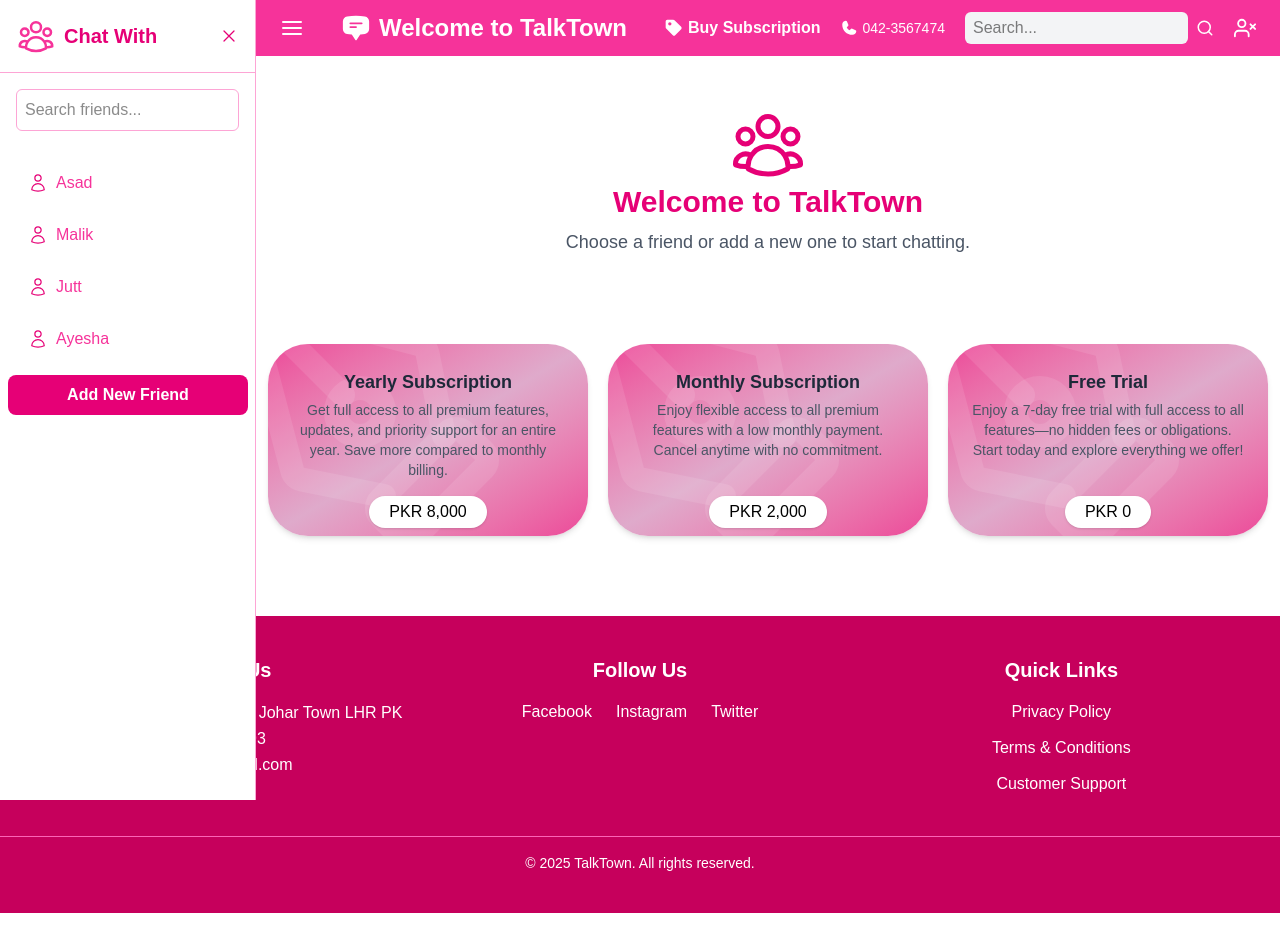
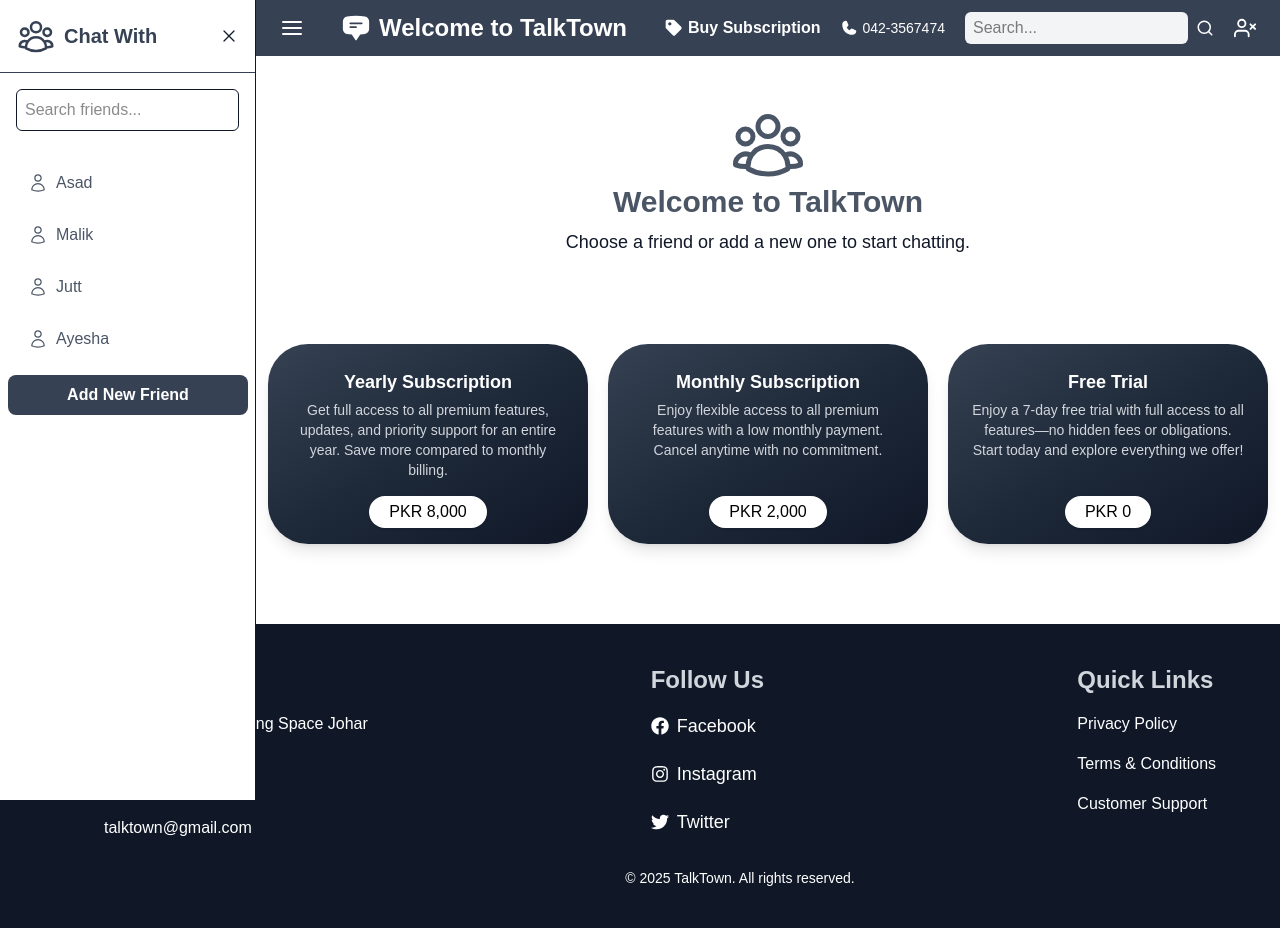
Before and after one commit to HusnainArif123/chatapp, a Next.js app: page /home in a window 1280 px wide. Built offline with nearby package versions, Linux system fonts and the light colour scheme.

Commit message:
chnage color schme

```diff
--- a/src/app/components/SubscriptionCard.tsx
+++ b/src/app/components/SubscriptionCard.tsx
@@ -18,15 +18,13 @@
   buttonText = "Go to case",
 }) => {
   return (
-    <div className="relative w-80 h-48 p-6 rounded-[40px] bg-gradient-to-br from-[#ec4899] via-[#DFAACB] to-[#ec4899] shadow-md overflow-hidden">
-      <Icon className="absolute w-72 h-72 text-white/10 -left-10 -top-16" />
-
+    <div className="relative w-80 h-50 p-6 rounded-[40px] bg-gradient-to-br from-gray-700 via-gray-800 to-gray-900 shadow-lg overflow-hidden">
       <div className="relative z-10 flex flex-col justify-between h-40">
         <div>
-          <h2 className="text-lg font-semibold text-gray-800 mb-1 truncate">
+          <h2 className="text-lg font-semibold text-white mb-1 truncate">
             {title}
           </h2>
-          <p className="text-sm text-gray-600 line-clamp-4">{description}</p>
+          <p className="text-sm text-gray-300 line-clamp-4">{description}</p>
         </div>
 
         <div className="mt-4">
--- a/src/app/components/footer.tsx
+++ b/src/app/components/footer.tsx
@@ -1,6 +1,7 @@
 "use client";
 
 import Link from "next/link";
+import { FaFacebook, FaInstagram, FaTwitter } from "react-icons/fa"; // Add icons for social media
 
 interface IProps {
   address: string;
@@ -10,61 +11,52 @@
 
 const Footer = ({ address, phoneNo, email }: IProps) => {
   return (
-    <footer className="bg-pink-700 text-white py-10 mt-20">
-      <div className="container max-w-screen-xl mx-auto px-6 grid grid-cols-1 md:grid-cols-3 gap-8 text-center md:text-left">
+    <div className="bg-gray-900 text-white py-10 mt-20">
+      <div className="container max-w-screen-xl mx-auto px-6 grid grid-cols-1 md:grid-cols-3 gap-12 text-center md:text-left">
         {/* Contact Info */}
-        <div>
-          <h3 className="text-xl flex justify-center font-semibold mb-4">
-            Contact Us
-          </h3>
-          <p className="text-base flex justify-center  leading-relaxed">
-            {address}
-          </p>
-          <p className="text-base flex justify-center  leading-relaxed">
-            {phoneNo}
-          </p>
-          <p className="text-base flex justify-center  leading-relaxed">
-            {email}
-          </p>
+        <div className="space-y-4 ml-20">
+          <h3 className="text-2xl font-semibold text-gray-300">Contact Us</h3>
+          <p>{address}</p>
+          <p>{phoneNo}</p>
+          <p>{email}</p>
         </div>
 
         {/* Social Media */}
-        <div>
-          <h3 className="text-xl font-semibold flex justify-center    mb-4">
-            Follow Us
-          </h3>
-          <div className="flex justify-center  gap-6 text-base">
+        <div className="space-y-4 ml-50">
+          <h3 className="text-2xl font-semibold text-gray-300">Follow Us</h3>
+          <div className="flex flex-col justify-center gap-5 text-lg ">
             <a
               href="#"
-              className="hover:text-gray-300 transition-colors duration-200"
+              className="hover:text-gray-300 transition-colors duration-200 flex items-center gap-2"
             >
+              <FaFacebook className="text-1xl" />
               Facebook
             </a>
             <a
               href="#"
-              className="hover:text-gray-300 transition-colors duration-200"
+              className="hover:text-gray-300 transition-colors duration-200 flex items-center gap-2"
             >
+              <FaInstagram className="text-1xl" />
               Instagram
             </a>
             <a
               href="#"
-              className="hover:text-gray-300 transition-colors duration-200"
+              className="hover:text-gray-300 transition-colors duration-200 flex items-center gap-2"
             >
+              <FaTwitter className="text-1xl" />
               Twitter
             </a>
           </div>
         </div>
 
         {/* Quick Links */}
-        <div>
-          <h3 className="text-xl font-semibold mb-4 flex justify-center ">
-            Quick Links
-          </h3>
-          <ul className="space-y-3 text-base ">
+        <div className="space-y-4 ml-50">
+          <h3 className="text-2xl font-semibold text-gray-300">Quick Links</h3>
+          <ul className="space-y-4 ">
             <li>
               <Link
                 href="/privacy-policy"
-                className="hover:text-gray-300 transition-colors duration-200 flex justify-center "
+                className="hover:text-gray-300 transition-colors duration-200"
               >
                 Privacy Policy
               </Link>
@@ -72,7 +64,7 @@
             <li>
               <Link
                 href="/terms"
-                className="hover:text-gray-300 transition-colors duration-200 flex justify-center "
+                className="hover:text-gray-300 transition-colors duration-200"
               >
                 Terms & Conditions
               </Link>
@@ -80,7 +72,7 @@
             <li>
               <Link
                 href="/support"
-                className="hover:text-gray-300 transition-colors duration-200 flex justify-center "
+                className="hover:text-gray-300 transition-colors duration-200"
               >
                 Customer Support
               </Link>
@@ -89,10 +81,10 @@
         </div>
       </div>
 
-      <div className="text-center text-sm mt-10 border-t border-pink-400 pt-4 flex justify-center ">
-        © 2025 TalkTown. All rights reserved.
+      <div className="text-center text-sm mt-5 pt-2 ml-50 ">
+        <p>© 2025 TalkTown. All rights reserved.</p>
       </div>
-    </footer>
+    </div>
   );
 };
 
--- a/src/app/components/header.tsx
+++ b/src/app/components/header.tsx
@@ -45,22 +45,22 @@
       <div
         className={`${
           isOpen ? "w-64" : "w-0"
-        } fixed top-0 left-0 h-screen bg-white border-r border-pink-300 transition-all duration-300 overflow-y-auto z-40`}
+        } fixed top-0 left-0 h-screen bg-white border-r border-gray-900 transition-all duration-300 overflow-y-auto z-40`}
       >
-        <div className="flex items-center justify-between p-4 border-b border-pink-300">
+        <div className="flex items-center justify-between p-4 border-b border-gray-700">
           <div className="gap-2 text-gray-700 flex flex-row items-center">
-            <UserGroupIcon className="h-10 w-10 text-pink-500 " />
-            <h2 className="text-xl font-bold text-pink-600">Chat With</h2>
+            <UserGroupIcon className="h-10 w-10 text-gray-700 " />
+            <h2 className="text-xl font-bold text-gray-700">Chat With</h2>
           </div>
           <button onClick={() => setIsOpen(false)}>
-            <XMarkIcon className="h-5 w-5 text-pink-600" />
+            <XMarkIcon className="h-5 w-5 text-gray-900" />
           </button>
         </div>
         <div className="p-4">
           <input
             type="text"
             placeholder="Search friends..."
-            className="w-full p-2 border border-pink-300 rounded-md focus:outline-none"
+            className="w-full p-2 border border-gray-900 rounded-md focus:outline-none"
           />
         </div>
         <ul className="mt-4 px-5 space-y-3">
@@ -68,17 +68,17 @@
             <li key={i}>
               <Link
                 href={`/${name.toLowerCase()}`}
-                className="rounded  text-pink-500 "
+                className="rounded  text-gray-600 "
               >
-                <div className="flex p-2 gap-2 items-center hover:bg-pink-300 cursor-pointer">
-                  <UserIcon className="h-5 w-5 text-pink-600" />
+                <div className="flex p-2 gap-2 items-center hover:bg-gray-300 cursor-pointer">
+                  <UserIcon className="h-5 w-5 text-gray-600" />
                   {name}
                 </div>
               </Link>
             </li>
           ))}
         </ul>
-        <button className="w-60 mt-4 ml-2 bg-pink-600 text-white font-semibold py-2 rounded-lg hover:bg-pink-700 transition duration-200 ease-in-out disabled:opacity-50 disabled:cursor-not-allowed">
+        <button className="w-60 mt-4 ml-2 bg-gray-700 text-white font-semibold py-2 rounded-lg hover:bg-gray-900 transition duration-200 ease-in-out disabled:opacity-50 disabled:cursor-not-allowed">
           Add New Friend
         </button>
       </div>
@@ -90,7 +90,7 @@
         }`}
       >
         {/* Header */}
-        <div className="bg-pink-500 text-white">
+        <div className="bg-gray-700 text-white">
           <div className="px-6 py-3 flex justify-between items-center">
             <button
               onClick={() => setIsOpen(!isOpen)}
@@ -135,11 +135,11 @@
 
         {/* Welcome Section (Reduce height of this section) */}
         <div className="flex flex-col items-center justify-center text-center py-12">
-          <UserGroupIcon className="h-20 w-40 text-pink-600 " />
-          <h1 className="text-3xl font-bold text-pink-600 mb-2">
+          <UserGroupIcon className="h-20 w-40 text-gray-600 " />
+          <h1 className="text-3xl font-bold text-gray-600 mb-2">
             Welcome to TalkTown
           </h1>
-          <p className="text-gray-600 text-lg">
+          <p className="text-gray-900 text-lg">
             Choose a friend or add a new one to start chatting.
           </p>
         </div>
--- a/src/app/login/page.tsx
+++ b/src/app/login/page.tsx
@@ -11,7 +11,7 @@
   const [buttonDisabled, setButtonDisabled] = useState(false);
 
   const loginData = {
-    title: "Welcome to Our  Chat App",
+    title: "Welcome to TalkTown",
     description:
       "Login and explore the amazing features we offer. Your journey begins here!",
   };
@@ -28,10 +28,10 @@
   };
 
   return (
-    <div className="min-h-screen flex justify-center items-center bg-pink-200 px-4">
+    <div className="min-h-screen flex justify-center items-center bg-gray-800  px-4">
       <div className="flex flex-col md:flex-row bg-white rounded-lg shadow-xl overflow-hidden w-full max-w-5xl">
         {/* Left Side */}
-        <div className="md:w-1/2 p-8 bg-pink-600 text-white flex flex-col justify-center items-center">
+        <div className="md:w-1/2 p-8 bg-gray-900 text-white flex flex-col justify-center items-center">
           <h1 className="text-3xl font-bold">{loginData.title}</h1>
           <p className="text-white/80 mt-4 text-center text-lg font-medium">
             {loginData.description}
@@ -40,7 +40,7 @@
 
         {/* Right Side */}
         <div className="md:w-1/2 p-8 flex flex-col justify-center bg-white">
-          <h2 className="text-2xl font-bold text-gray-800 mb-6 text-center">
+          <h2 className="text-2xl font-bold text-gray-900 mb-6 text-center">
             Login Now!
           </h2>
 
@@ -54,7 +54,7 @@
                 placeholder="Enter your email"
                 value={user.email}
                 onChange={(e) => setUser({ ...user, email: e.target.value })}
-                className="w-full mt-1 p-2 border border-gray-300 rounded-lg focus:outline-none focus:ring-2 focus:ring-pink-600"
+                className="w-full mt-1 p-2 border border-gray-900 rounded-lg focus:outline-none focus:ring-1 focus:ring-gray-900"
               />
             </div>
 
@@ -67,14 +67,14 @@
                 placeholder="Enter your password"
                 value={user.password}
                 onChange={(e) => setUser({ ...user, password: e.target.value })}
-                className="w-full mt-1 p-2 border border-gray-300 rounded-lg focus:outline-none focus:ring-2 focus:ring-pink-600"
+                className="w-full mt-1 p-2 border border-gray-900 rounded-lg focus:outline-none focus:ring-1 focus:ring-gray-900"
               />
             </div>
 
             <button
               disabled={buttonDisabled}
               onClick={handleLogin}
-              className="w-full bg-pink-600 text-white font-semibold py-2 px-4 rounded-lg hover:bg-pink-700 transition duration-200 ease-in-out disabled:opacity-50 disabled:cursor-not-allowed"
+              className="w-full bg-gray-900  text-white font-semibold py-2 px-4 rounded-lg hover:bg-gray-500 transition duration-200 ease-in-out disabled:opacity-50 disabled:cursor-not-allowed"
             >
               Login
             </button>
@@ -94,7 +94,7 @@
               Don’t have an account?{" "}
               <Link
                 href="/signup"
-                className="text-pink-600 font-bold hover:underline"
+                className="text-gray-500 font-bold hover:underline"
               >
                 Signup
               </Link>
--- a/src/app/signup/page.tsx
+++ b/src/app/signup/page.tsx
@@ -11,7 +11,7 @@
   const [buttonDisabled, setButtonDisabled] = useState(false);
 
   const loginData = {
-    title: "Welcome to Our  Chat App",
+    title: "Welcome to TalkTown",
     description:
       "Create an account and be part of our community. Unlock all the features waiting for you!",
   };
@@ -27,10 +27,10 @@
     }
   };
   return (
-    <div className="min-h-screen flex justify-center items-center bg-pink-200 px-4">
+    <div className="min-h-screen flex justify-center items-center bg-gray-800  px-4">
       <div className="flex flex-col md:flex-row bg-white rounded-lg shadow-xl overflow-hidden w-full max-w-5xl">
         {/* Left Side */}
-        <div className="md:w-1/2 p-8 bg-pink-600 text-white flex flex-col justify-center items-center">
+        <div className="md:w-1/2 p-8  bg-gray-900 text-white flex flex-col justify-center items-center">
           <h1 className="text-3xl font-bold">{loginData.title}</h1>
           <p className="text-white/80 mt-4 text-center text-lg font-medium">
             {loginData.description}
@@ -53,7 +53,7 @@
                 placeholder="Enter your fullname"
                 value={user.userName}
                 onChange={(e) => setUser({ ...user, userName: e.target.value })}
-                className="w-full mt-1 p-2 border border-gray-300 rounded-lg focus:outline-none focus:ring-2 focus:ring-pink-600"
+                className="w-full mt-1 p-2 border border-gray-900 rounded-lg focus:outline-none focus:ring-1 focus:ring-gray-900"
               />
             </div>
             <div>
@@ -65,7 +65,7 @@
                 placeholder="Enter your email"
                 value={user.email}
                 onChange={(e) => setUser({ ...user, email: e.target.value })}
-                className="w-full mt-1 p-2 border border-gray-300 rounded-lg focus:outline-none focus:ring-2 focus:ring-pink-600"
+                className="w-full mt-1 p-2 border border-gray-900 rounded-lg focus:outline-none focus:ring-1 focus:ring-gray-900"
               />
             </div>
 
@@ -78,14 +78,14 @@
                 placeholder="Enter your password"
                 value={user.password}
                 onChange={(e) => setUser({ ...user, password: e.target.value })}
-                className="w-full mt-1 p-2 border border-gray-300 rounded-lg focus:outline-none focus:ring-2 focus:ring-pink-600"
+                className="w-full mt-1 p-2 border border-gray-900 rounded-lg focus:outline-none focus:ring-1 focus:ring-gray-900"
               />
             </div>
 
             <button
               disabled={buttonDisabled}
               onClick={handleSignup}
-              className="w-full bg-pink-600 text-white font-semibold py-2 px-4 rounded-lg hover:bg-pink-700 transition duration-200 ease-in-out disabled:opacity-50 disabled:cursor-not-allowed"
+              className="w-full bg-gray-900 text-white font-semibold py-2 px-4 rounded-lg hover:bg-gray-700 transition duration-200 ease-in-out disabled:opacity-50 disabled:cursor-not-allowed"
             >
               Signup
             </button>
```
